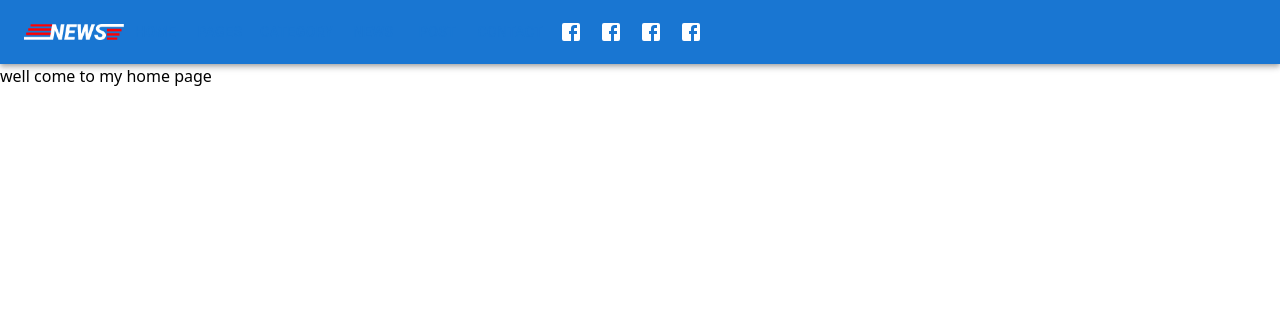
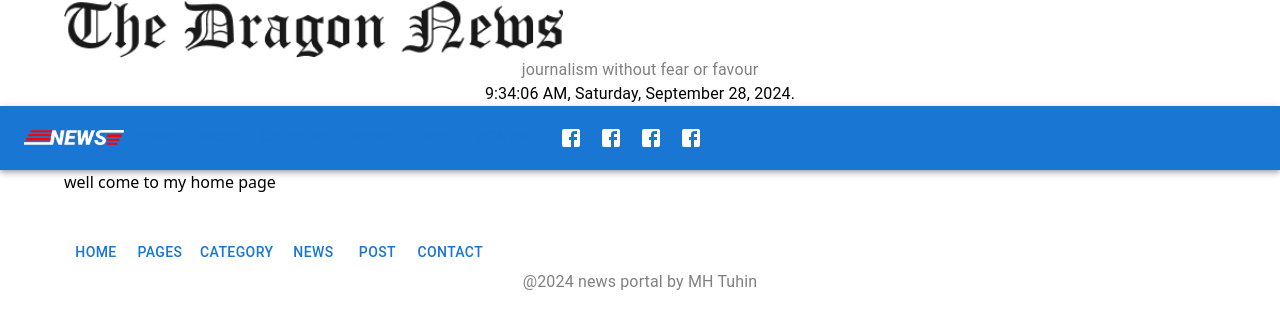
Before and after one commit to tuhincoder/news-portal, a Next.js app: page / in a window 1280 px wide. Shown: the top 328 px of the page. Built offline with nearby package versions, Linux system fonts and the light colour scheme.

Commit message:
header complete

```diff
--- a/src/app/layout.js
+++ b/src/app/layout.js
@@ -1,6 +1,8 @@
 import localFont from "next/font/local";
 import "./globals.css";
 import Navbar from "@/components/shared/Navbar";
+import Footer from "@/components/shared/Footer";
+import { Container } from "@mui/material";
 
 const geistSans = localFont({
   src: "./fonts/GeistVF.woff",
@@ -25,7 +27,10 @@
         className={`${geistSans.variable} ${geistMono.variable} antialiased`}
       >
         <Navbar />
-        {children}
+        <Container className="min-h-screen">
+          {children}
+        </Container>
+        <Footer></Footer>
       </body>
     </html>
   );
--- a/src/components/shared/Footer.js
+++ b/src/components/shared/Footer.js
@@ -1,10 +1,69 @@
-import React from 'react';
+import { Box, Button, Container, IconButton, Stack, Typography } from '@mui/material';
+// met icons
+import FacebookIcon from '@mui/icons-material/Facebook';
+import Link from 'next/link';
 
 const Footer = () => {
+    const navItem = [
+        {
+            route: 'Home',
+            pathname: '/'
+        },
+        {
+            route: 'Pages',
+            pathname: '/pages'
+        },
+        {
+            route: 'Category',
+            pathname: '/category'
+        },
+        {
+            route: 'News',
+            pathname: '/news'
+        },
+        {
+            route: 'Post',
+            pathname: '/post'
+        },
+        {
+            route: 'Contact',
+            pathname: '/contact'
+        }
+    ];
     return (
-        <div>
+        <Box className="bg-black px-2 py-10" >
+            <Container>
+                <Box sx={{ "& svg": { color: 'white' } }} className="w-full text-center">
 
-        </div>
+
+                    <IconButton>
+                        <FacebookIcon />
+                    </IconButton>
+                    <IconButton>
+                        <FacebookIcon />
+                    </IconButton>
+                    <IconButton>
+                        <FacebookIcon />
+                    </IconButton>
+                    <IconButton>
+                        <FacebookIcon />
+                    </IconButton>
+
+                </Box>
+                {/* --------- */}
+                <Box className="text-center w-full">
+                    {navItem.map((item) => (
+                        <Link key={item} href={item.pathname}>
+                            <Button className='text-white'>{item.route}</Button>
+                        </Link>
+                    ))}
+                </Box>
+                {/* ----- */}
+                <Typography color='gray' variant='body1' textAlign={'center'}>
+                    @2024 news portal by MH Tuhin
+                </Typography>
+            </Container>
+        </Box>
     );
 };
 
--- /dev/null
+++ b/src/components/shared/Header.js
@@ -0,0 +1,28 @@
+import { Box, Container, Typography } from '@mui/material';
+import Image from 'next/image';
+// ----
+import headerImg from '@/assets/The Dragon News.png'
+import { getCurrentDateTime } from '@/utils/getCurrentDate';
+
+const Header = () => {
+    const getCurrentDateAndTime = getCurrentDateTime()
+    return (
+        <Box>
+            <Container className='space-y-3 my-4'>
+
+
+                <Image src={headerImg} alt='header image' width={500} height={500} className='mx-auto' />
+                {/* --- */}
+                <Typography variant='body1' color='gray' textAlign={'center'}>
+                    journalism without fear or favour
+                </Typography>
+                {/* ------ */}
+                <Typography className='text-xl' textAlign={'center'}>
+                    {getCurrentDateAndTime}
+                </Typography>
+            </Container>
+        </Box>
+    );
+};
+
+export default Header;
--- a/src/components/shared/Navbar.js
+++ b/src/components/shared/Navbar.js
@@ -11,6 +11,7 @@
 // met icons
 import FacebookIcon from '@mui/icons-material/Facebook';
 import Link from 'next/link';
+import Header from './Header';
 
 
 const navItem = [
@@ -44,6 +45,9 @@
 function Navbar() {
 
     return (
+        <>
+            <Header />
+            {/* ------------------- */}
             <AppBar position="static" className='bg-black'>
                 <Container maxWidth="xl">
                     <Toolbar disableGutters>
@@ -77,6 +81,7 @@
                     </Toolbar>
                 </Container>
             </AppBar>
+        </>
     );
 }
 export default Navbar;
--- /dev/null
+++ b/src/utils/getCurrentDate.js
@@ -0,0 +1,16 @@
+export function getCurrentDateTime() {
+    const now = new Date();
+
+    const days = ['Sunday', 'Monday', 'Tuesday', 'Wednesday', 'Thursday', 'Friday', 'Saturday'];
+    const months = ['January', 'February', 'March', 'April', 'May', 'June', 'July', 'August', 'September', 'October', 'November', 'December'];
+
+    const currentTime = now.toLocaleTimeString();  // Current time in hh:mm:ss AM/PM format
+    const currentDay = days[now.getDay()];         // Current day (e.g., Monday)
+    const currentMonth = months[now.getMonth()];   // Current month (e.g., January)
+    const currentDate = now.getDate();             // Current date (day of the month)
+    const currentYear = now.getFullYear();         // Current year (e.g., 2024)
+
+    return `${currentTime}, ${currentDay}, ${currentMonth} ${currentDate}, ${currentYear}.`;
+}
+
+// console.log(getCurrentDateTime());
```
Lines whose indentation alone changed are shown as unchanged.
